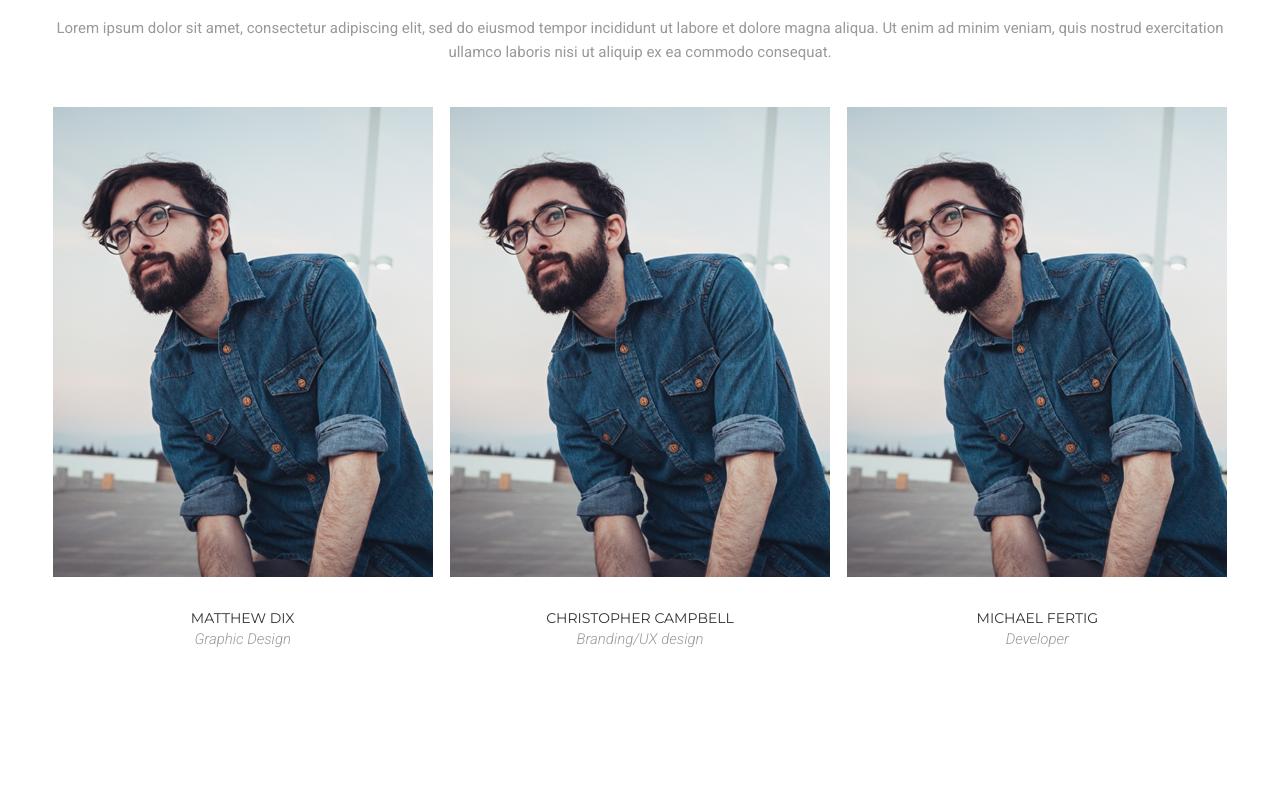
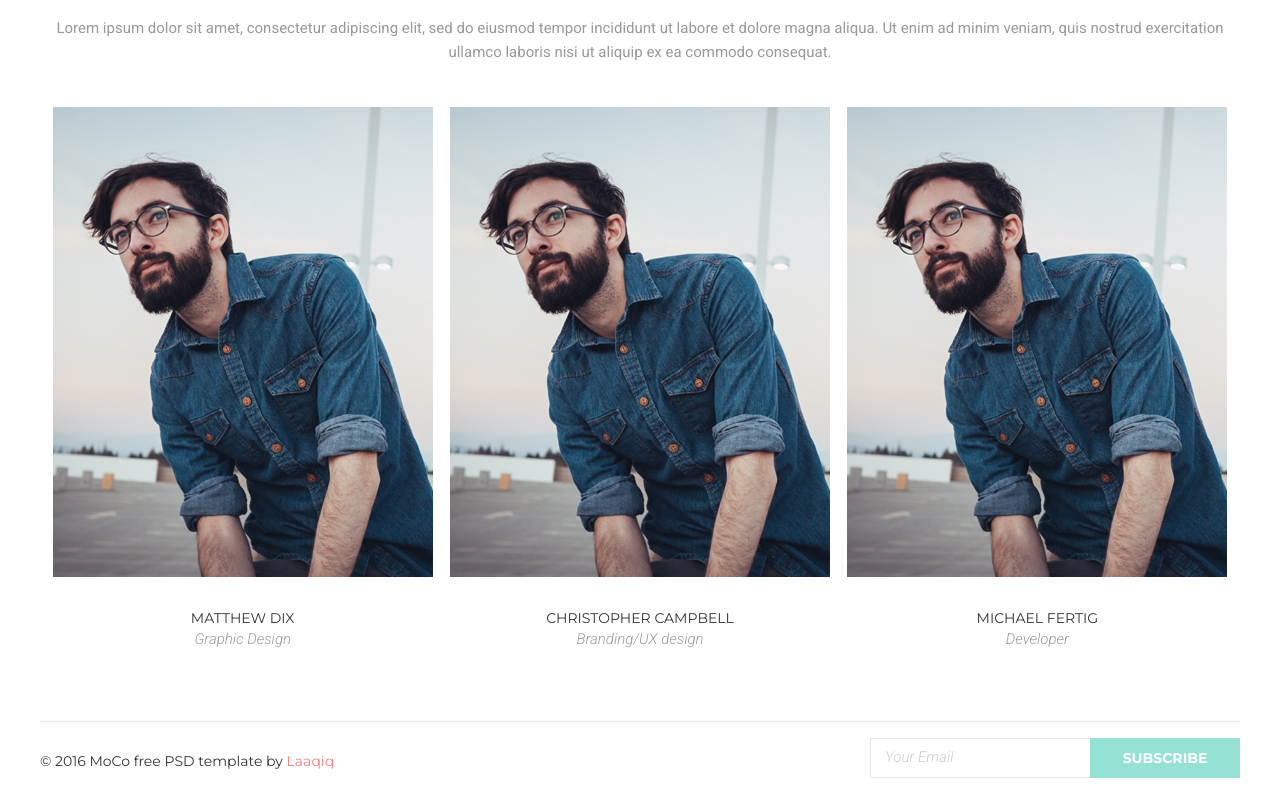
Before and after one commit to WarmuzWojtek/goIt, a plain HTML site: page index.html in a window 1280 px wide. Shown: the part 2052-2852 px from the top of the page. Before the commit the page ends 2773 px from the top, so only its background shows below. Drawn offline with Linux system fonts and the light colour scheme.

Commit message:
add footer

```diff
--- a/index.html
+++ b/index.html
@@ -182,9 +182,21 @@
             <p class="team__name">Michael Fertig </p>
            <p class="team__position">Developer</p>
            </div>
-
         </div>
       </section>
     </main>
+    <footer class="footer">
+      <div class="footer__container">
+        <div class="footer__info">
+          <p> &copy; 2016 MoCo free PSD template by <span>Laaqiq</span></p></div>
+
+        <div class="footer__form">
+          <form action="submit">
+            <input type="text" placeholder="Your Email">
+            <input type="submit" value="subscribe">
+          </form>
+        </div>
+      </div>
+    </footer>
   </body>
 </html>
--- /dev/null
+++ b/sass/_footer.scss
@@ -0,0 +1,98 @@
+.footer {
+  &__container {
+    width: 100%;
+    max-width: 1200px;
+    margin: 0 auto;
+    display: flex;
+    flex-wrap: wrap;
+    border-top: 1px solid $dividerColor;
+    padding: $spacingXs 0;
+    @include mediaq(lg) {
+      padding: $spacingXs;
+    }
+  }
+  &__info {
+    width: 50%;
+    display: flex;
+    align-items: center;
+    color: $solidTextColor;
+    font-family: $titleFont;
+    font-size: $fontSize-xs;
+    text-align: left;
+    @include mediaq(s) {
+      padding: $spacingXs;
+      width: 100%;
+    }
+
+    & p {
+      width: 100%;
+      & span {
+        color: #f38181;
+      }
+    }
+  }
+  &__form {
+    width: 50%;
+
+    @include mediaq(s) {
+      padding: $spacingXs;
+      width: 100%;
+    }
+    & form {
+      width: 100%;
+      display: flex;
+      justify-content: flex-end;
+      @include mediaq(s) {
+        justify-content: flex-start;
+      }
+    }
+
+    & input[type="text"] {
+      width: 230px;
+      height: 40px;
+      border: 1px solid $inputBorderColor;
+      background-color: $primaryColor;
+      outline: none;
+      padding: 0 $spacingXxs;
+      margin-right: -$spacing3xs;
+
+      &:focus {
+        border: 1px solid $buttonBackgroundColor;
+      }
+
+      &::placeholder {
+        color: $inputPlaceholderColor;
+        font-family: "Roboto";
+        font-size: $fontSize-s;
+        font-weight: 200;
+        font-style: italic;
+        line-height: 24px;
+        text-align: left;
+      }
+      @include mediaq(s) {
+        width: 60%;
+      }
+    }
+    & input[type="submit"] {
+      width: 150px;
+      height: 40px;
+      background-color: $buttonBackgroundColor;
+      color: $primaryColor;
+      font-family: $titleFont;
+      font-size: $fontSize-xs;
+      font-weight: 700;
+      text-align: center;
+      text-transform: uppercase;
+      border: none;
+      transition: 0.3s;
+      &:hover {
+        cursor: pointer;
+        transform: scale(1.05);
+        border: 10px solid $buttonBackgroundColor;
+      }
+      @include mediaq(s) {
+        width: 40%;
+      }
+    }
+  }
+}
--- a/sass/_variables.scss
+++ b/sass/_variables.scss
@@ -30,6 +30,7 @@ $fontSize-4xl: 150px;
 
 //spacings
 
+$spacing3xs: 10px;
 $spacingXxs: 14px;
 $spacingXs: 16px;
 $spacingSm: 28px;
--- a/sass/index.scss
+++ b/sass/index.scss
@@ -4,3 +4,4 @@
 @import "./header";
 @import "./services";
 @import "./team";
+@import "./footer";
```
Also changed, not shown: css/index.css, 1 other file.
